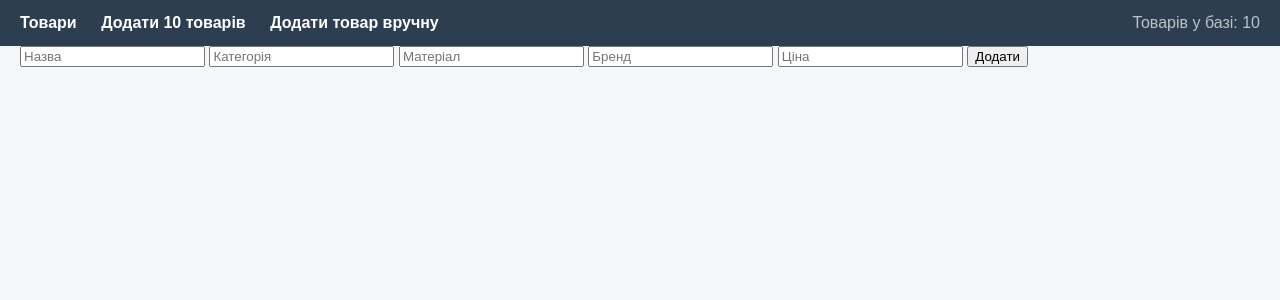
After one commit to GarganKS/bosco-backend, a Django app: page /add_product/ in a window 1280 px wide. The commit adds this page. Shown: the top 300 px of the page. Run offline with Django 5.2, Linux system fonts and the light colour scheme; data comes from the database, SQL or seed files in the repository.

Commit message:
Завдання 5

```diff
--- a/templates/base.html
+++ b/templates/base.html
@@ -9,6 +9,7 @@
     </head>
     <body>
         <header>{% include 'partials/menu.html' %}</header>
+        {% include 'partials/messages.html' %}
         <hr />
         {% block content %}{% endblock %}
     </body>
--- a/templates/partials/menu.html
+++ b/templates/partials/menu.html
@@ -1,5 +1,6 @@
 {% load warehouse_extras %} {% block menu %}
 <a href="/products/">Товари</a>
 <a href="/replenish/10">Додати 10 товарів</a>
+<a href="/add_product">Додати товар вручну</a>
 <span>Товарів у базі: {% product_count %}</span>
 {% endblock %}
--- /dev/null
+++ b/templates/partials/messages.html
@@ -0,0 +1,3 @@
+{% for message in messages %}
+<p>{{ message }}</p>
+{% endfor %}
--- /dev/null
+++ b/warehouse/templates/warehouse/add_product.html
@@ -0,0 +1,18 @@
+{% extends "base.html" %} {% block content %}
+<form method="post">
+    {% csrf_token %}
+    <input type="text" name="name" placeholder="Назва" required />
+    <input type="text" name="category" placeholder="Категорія" required />
+    <input type="text" name="material" placeholder="Матеріал" required />
+    <input type="text" name="brand" placeholder="Бренд" required />
+    <input
+        type="number"
+        name="price"
+        placeholder="Ціна"
+        step="0.01"
+        max="9999.99"
+        required
+    />
+    <button type="submit">Додати</button>
+</form>
+{% endblock %}
--- a/warehouse/urls.py
+++ b/warehouse/urls.py
@@ -3,6 +3,7 @@ from django.urls import path
 from . import views
 
 urlpatterns = [
-    path("products/", views.products),
+    path("products/", views.products, name="products"),
     path("replenish/<int:count>", views.replenish),
+    path("add_product/", views.add_product),
 ]
--- a/warehouse/views.py
+++ b/warehouse/views.py
@@ -43,3 +43,24 @@ def replenish(request, count):
     models.Sports_equipment.objects.bulk_create(items)
 
     return render(request, "warehouse/replenish.html", {"count": count})
+
+
+from django.contrib import messages
+from django.shortcuts import redirect, render
+
+from . import models
+
+
+def add_product(request):
+    if request.method == "POST":
+        models.Sports_equipment.objects.create(
+            name=request.POST["name"],
+            category=request.POST["category"],
+            material=request.POST["material"],
+            brand=request.POST["brand"],
+            price=request.POST["price"],
+        )
+        messages.success(request, "Товар додано")
+        return redirect("products")
+
+    return render(request, "warehouse/add_product.html")
```
